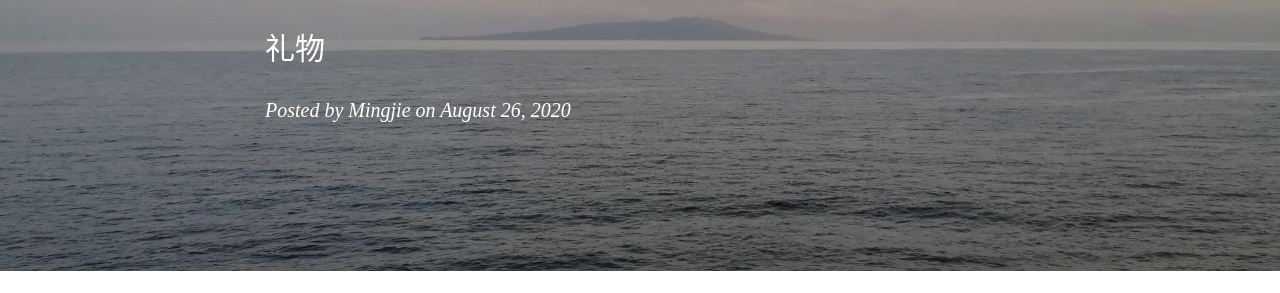
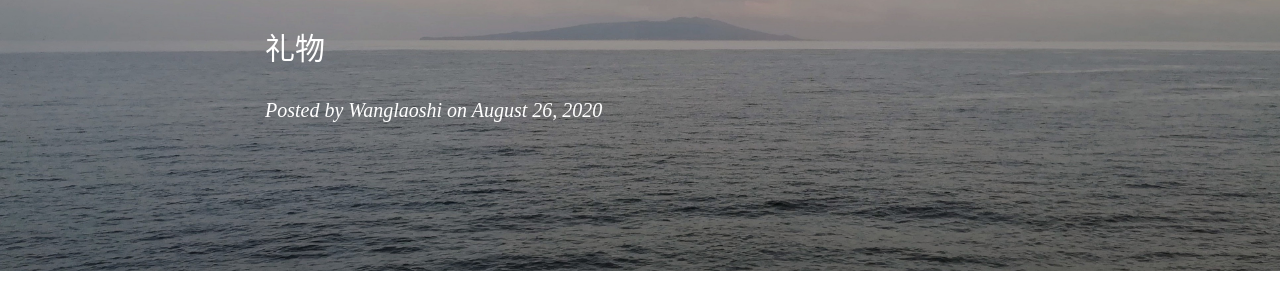
Before and after one commit to MingjieJian/w_present, a Jekyll site: the page built from _posts/2020-08-26-present.markdown, in a window 1280 px wide. Shown: the part 252-545 px from the top of the page. Built offline with Jekyll 4.4.1, drawn with Linux system fonts in a browser that asks for light colours; nearby versions of some CDN libraries; comment, search, counter and statistics services are not loaded.

Commit message:
Image not found 1

```diff
--- a/_posts/2020-08-26-present.markdown
+++ b/_posts/2020-08-26-present.markdown
@@ -3,7 +3,7 @@ layout:     post
 title:      "Present"
 subtitle:   "礼物"
 date:       2020-08-26
-author:     "Mingjie"
+author:     "Wanglaoshi"
 header-img: "img/post-bg-day4.jpg"
 comments:   false
 tags:
@@ -17,7 +17,7 @@ tags:
   <input type="submit" onclick="myFunction()" />
 </form>
 
-<img id="mypic" src="/img/in-post/post-present/0lzzsd_big.png" alt="present" width="150%" style="display: none;">
+<img id="mypic" src="/img/0lzzsd_big.png" alt="present" width="150%" style="display: none;">
 
 <script>
 function myFunction() {
```
Also changed, not shown: img/0lzzsd_big.png (added).
